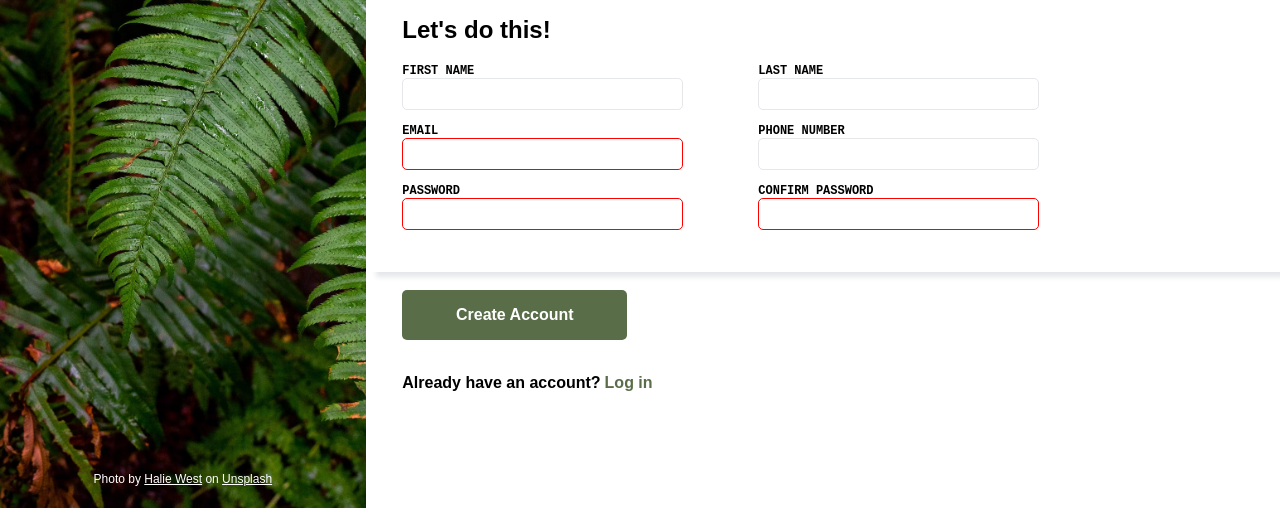
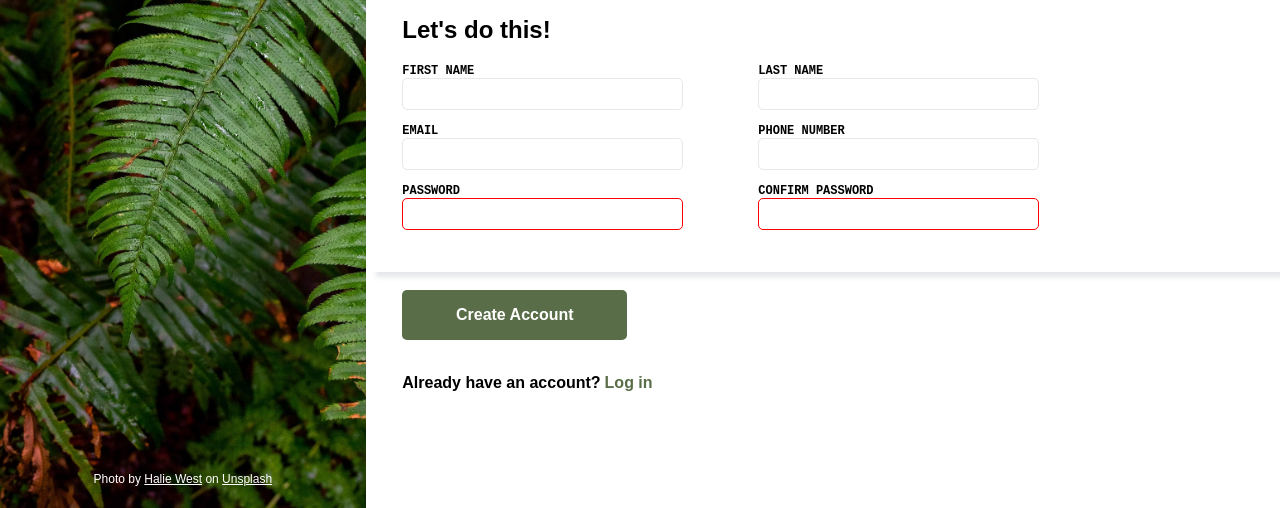
Before and after one commit to brt9029/sign-up-form, a plain HTML site: page index.html in a window 1280 px wide. Shown: the part 292-800 px from the top of the page. Drawn offline with Linux system fonts and the light colour scheme; files whose address does not match are found by name.

Commit message:
changed required status on email field

```diff
--- a/index.html
+++ b/index.html
@@ -45,7 +45,7 @@
         <div class="row">
           <div class="field">
             <label for="email">EMAIL</label>
-            <input type="email" name="email" id="email" pattern="[A-Za-z\d]{1,}\@[A-Za-z\d]{1,}\.(com|ca|gov|edu|org|net)" required />
+            <input type="email" name="email" id="email" pattern="[A-Za-z\d]{1,}\@[A-Za-z\d]{1,}\.(com|ca|gov|edu|org|net)" />
           </div>
 
           <div class="field">
```
